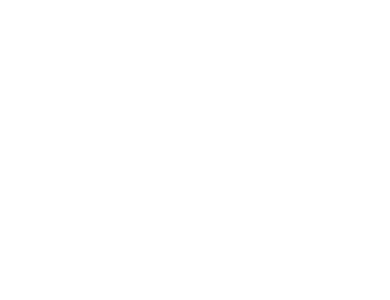
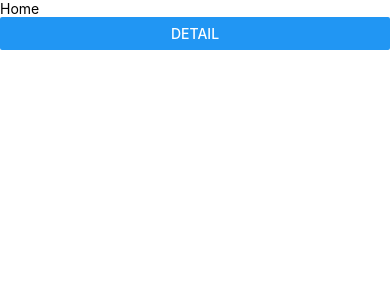
Before and after one commit to orlinwilliams/PeliculasApp, a React Native app: screen / in a window 390 px wide. Shown: the top 300 px of the page. Built offline with nearby package versions, Linux system fonts and the light colour scheme.

Commit message:
navigation

```diff
--- a/App.tsx
+++ b/App.tsx
@@ -1,10 +1,13 @@
 import 'react-native-gesture-handler';
 import React from 'react';
 import { NavigationContainer } from '@react-navigation/native';
+import { Navigation } from './src/navigator/Navigation';
 
 const App = () => {
   return (
-    <NavigationContainer>{/* Rest of your app code */}</NavigationContainer>
+    <NavigationContainer>
+      <Navigation />
+    </NavigationContainer>
   )
 };
 
--- a/package.json
+++ b/package.json
@@ -12,6 +12,7 @@
   "dependencies": {
     "@react-native-masked-view/masked-view": "^0.2.8",
     "@react-navigation/native": "^6.1.6",
+    "@react-navigation/native-stack": "^6.9.12",
     "@react-navigation/stack": "^6.3.16",
     "react": "18.2.0",
     "react-native": "0.71.5",
--- /dev/null
+++ b/src/navigator/Navigation.tsx
@@ -0,0 +1,16 @@
+import { createNativeStackNavigator } from '@react-navigation/native-stack';
+import { HomeScreen } from '../screens/HomeScreen';
+import { DetailScreen } from '../screens/DetailScreen';
+
+const Stack = createNativeStackNavigator();
+
+export const Navigation = () => {
+    return (
+        <Stack.Navigator
+            screenOptions={{ headerShown: false, contentStyle: { backgroundColor: 'white' } }}
+        >
+            <Stack.Screen name="Home" component={HomeScreen} />
+            <Stack.Screen name="Detail" component={DetailScreen} />
+        </Stack.Navigator>
+    );
+}
--- /dev/null
+++ b/src/screens/DetailScreen.tsx
@@ -0,0 +1,10 @@
+import React from 'react'
+import { View } from 'react-native'
+
+export const DetailScreen = () => {
+  return (
+    <View>
+
+    </View>
+  )
+}
--- /dev/null
+++ b/src/screens/HomeScreen.tsx
@@ -0,0 +1,17 @@
+import React from 'react'
+import { View, Text, Button } from 'react-native'
+import { useNavigation } from '@react-navigation/native';
+
+export const HomeScreen = () => {
+    const navigation = useNavigation();
+    return (
+        <View>
+            <Text>
+                Home
+            </Text>
+            <Button title='Detail' onPress={()=>{navigation.navigate("Detail");}} />
+
+
+        </View>
+    )
+}
```
Also changed, not shown: 1 other file (tests, documents, lock files or other folders).
